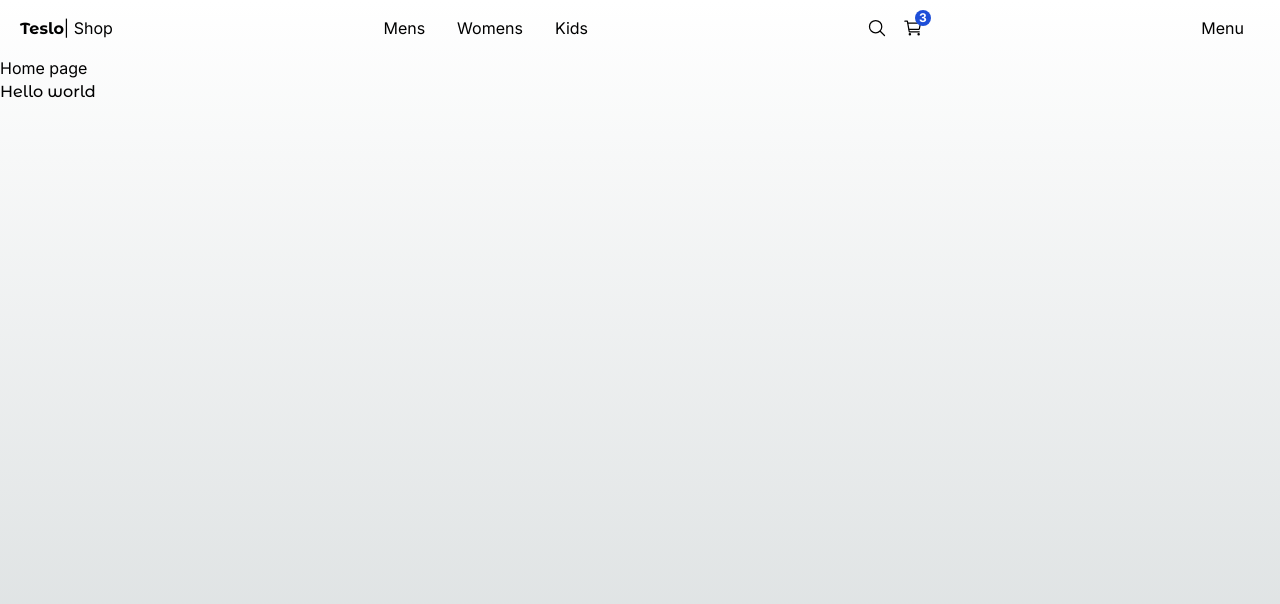
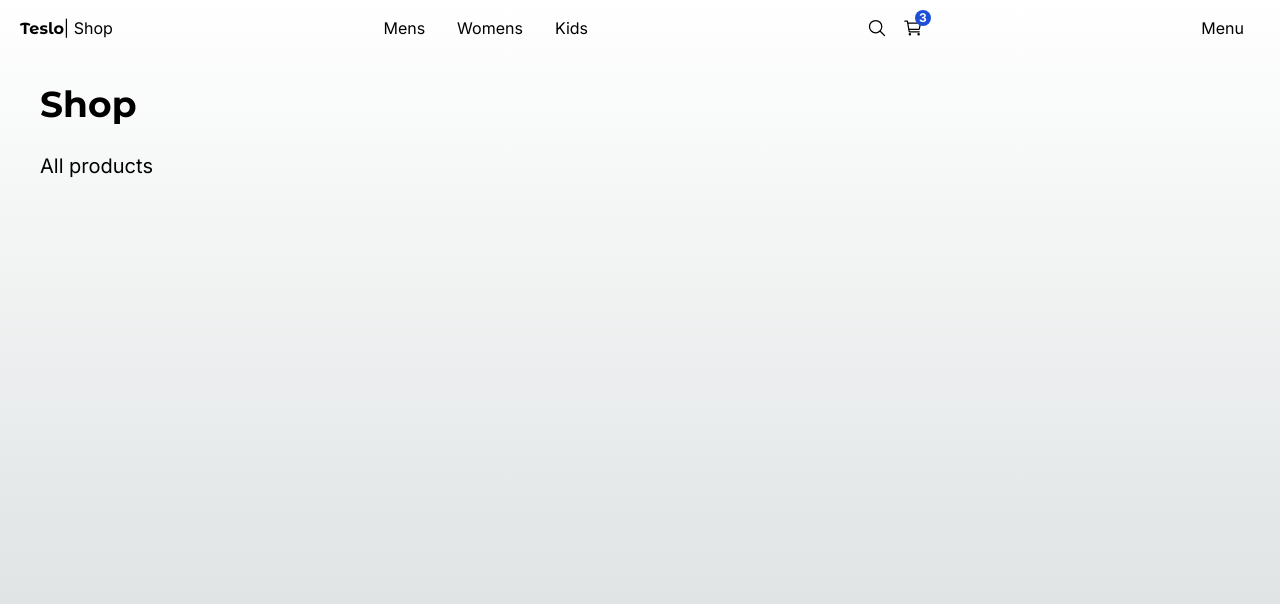
Before and after one commit to babaquero07/teslo-shop, a Next.js app: page / in a window 1280 px wide. Shown: the top 604 px of the page. Built offline with nearby package versions, Linux system fonts and the light colour scheme.

Commit message:
Add Title component to Shop page

```diff
--- a/src/app/(shop)/layout.tsx
+++ b/src/app/(shop)/layout.tsx
@@ -7,7 +7,8 @@
   return (
     <main className="min-h-screen">
       <TopMenu />
-      {children}
+
+      <div className="px-0 sm:px-10">{children}</div>
     </main>
   );
 }
--- a/src/app/(shop)/page.tsx
+++ b/src/app/(shop)/page.tsx
@@ -1,11 +1,10 @@
-import { titleFont } from "@/config/fonts";
+import Title from "@/components/ui/title/Title";
 
 const Home = () => {
   return (
-    <div>
-      <h1>Home page</h1>
-      <h1 className={titleFont.className}>Hello world</h1>
-    </div>
+    <>
+      <Title title="Shop" subtitle="All products" className="mb-2" />
+    </>
   );
 };
 
--- /dev/null
+++ b/src/components/ui/title/Title.tsx
@@ -0,0 +1,22 @@
+import { titleFont } from "@/config/fonts";
+interface Props {
+  title: string;
+  subtitle?: string;
+  className: string;
+}
+
+const Title = ({ title, subtitle, className }: Props) => {
+  return (
+    <div className={`${className} mt-3`}>
+      <h1
+        className={`${titleFont.className} antialiased text-4xl font-semibold my-7`}
+      >
+        {title}
+      </h1>
+
+      {subtitle && <h3 className="text-xl mb-5">{subtitle}</h3>}
+    </div>
+  );
+};
+
+export default Title;
```
